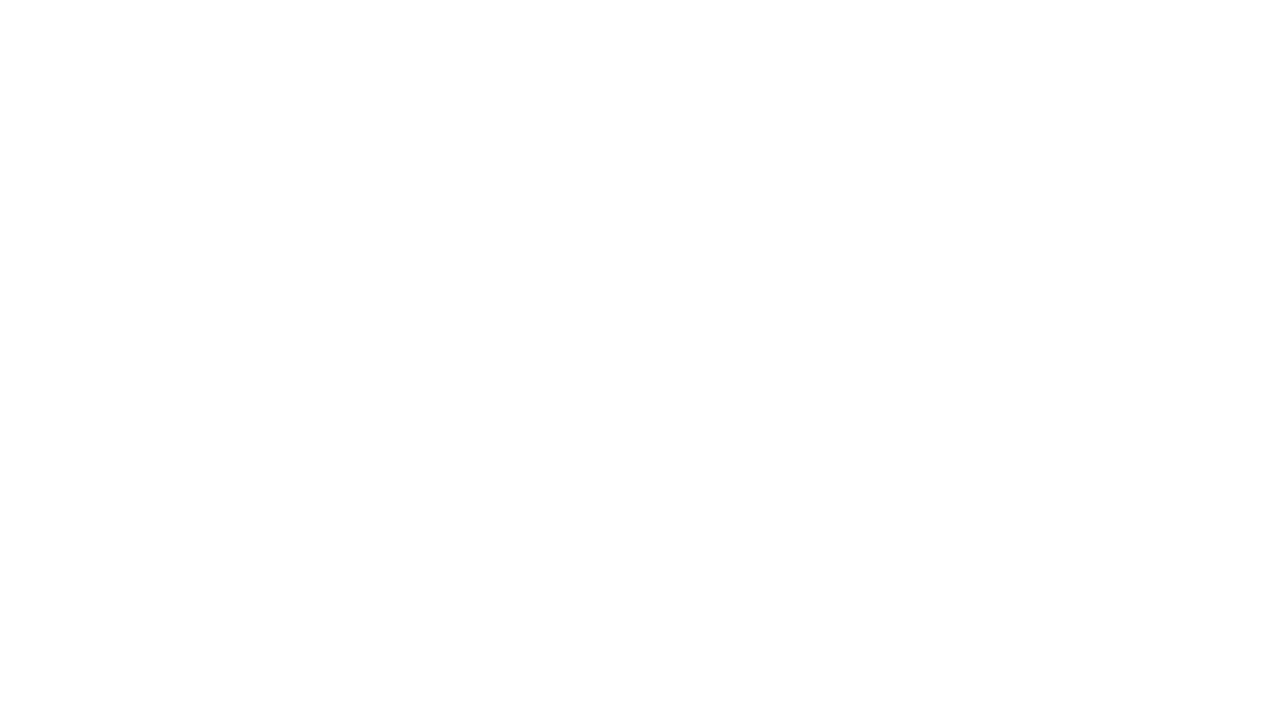
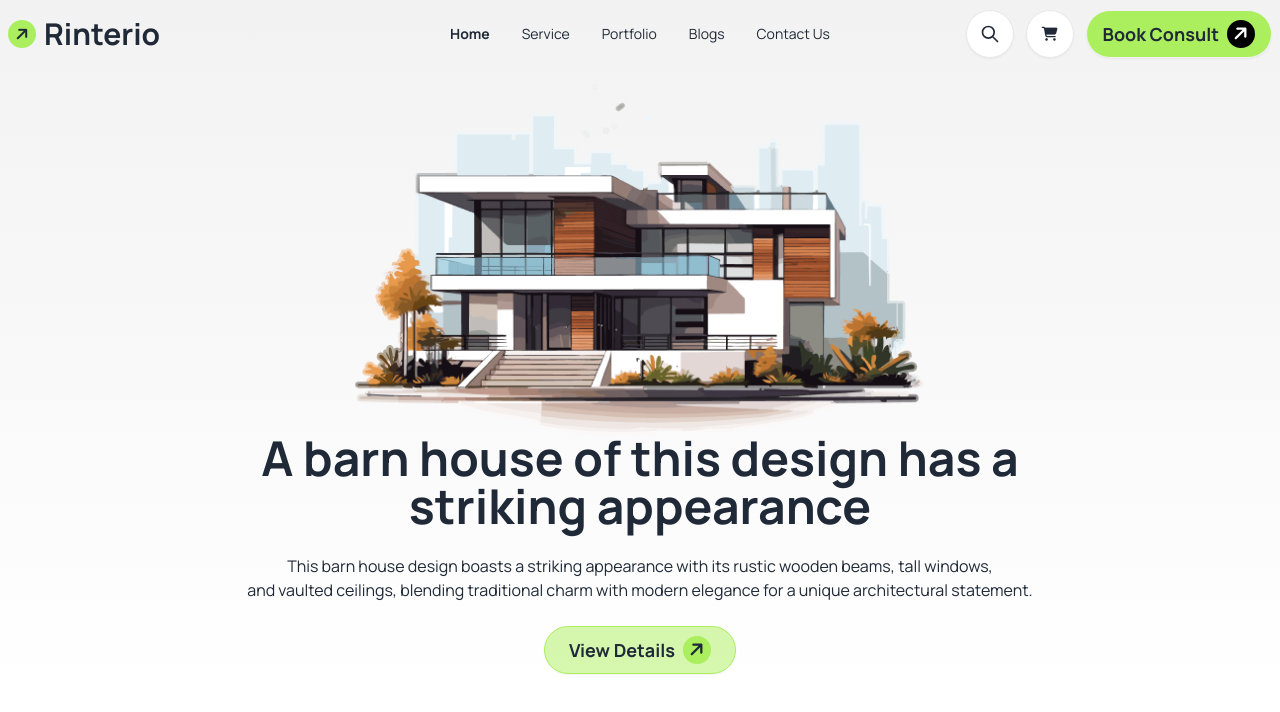
Before and after one commit to tahminatanjidamiti/my-third-assignment, a plain HTML site: page index.html in a window 1280 px wide. Drawn offline with nearby package versions, Linux system fonts and the light colour scheme.

Commit message:
added navbar and banner sections

```diff
--- a/index.html
+++ b/index.html
@@ -1,5 +1,6 @@
 <!DOCTYPE html>
 <html lang="en">
+
 <head>
   <meta charset="UTF-8">
   <meta name="viewport" content="width=device-width, initial-scale=1.0">
@@ -24,18 +25,75 @@
         extend: {
           colors: {
             clifford: '#da373d',
+            'house-primary': '#ABEF5F',
           }
         }
       }
     }
   </script>
 </head>
+
 <body class="font-manrope">
   <!-- header section -->
-     <header></header>
+  <header class="mb-24 bg-gradient-to-b from-base-200 to-white">
+    <nav class="container mx-auto">
+      <div class="navbar">
+        <div class="navbar-start gap-2">
+          <i
+            class="fa-solid fa-arrow-right w-7 h-7 bg-house-primary inline-flex -rotate-45  rounded-full justify-center items-center"></i>
+          <h3 class="text-3xl font-bold">Rinterio</h3>
+        </div>
+        <div class="navbar-center hidden lg:flex">
+          <ul class="menu menu-horizontal px-1">
+            <li class="font-bold"><a>Home</a></li>
+            <li><a>Service</a></li>
+            <li><a>Portfolio</a></li>
+            <li><a>Blogs</a></li>
+            <li><a>Contact Us</a></li>
+          </ul>
+        </div>
+        <div class="navbar-end gap-3">
+          <button class="btn btn-circle hidden bg-white border-[#E9E9E9] md:flex">
+            <svg xmlns="http://www.w3.org/2000/svg" class="h-5 w-5" fill="none" viewBox="0 0 24 24"
+              stroke="currentColor">
+              <path stroke-linecap="round" stroke-linejoin="round" stroke-width="2"
+                d="M21 21l-6-6m2-5a7 7 0 11-14 0 7 7 0 0114 0z" />
+            </svg>
+          </button>
+          <button class="btn btn-circle hidden bg-white border-[#E9E9E9] md:flex">
+            <i class="fa-solid fa-cart-shopping"></i>
+          </button>
+          <a class="btn bg-house-primary font-bold text-lg rounded-3xl hidden md:flex">Book Consult <i
+              class="fa-solid fa-arrow-right w-7 h-7 bg-black text-white inline-flex -rotate-45  rounded-full justify-center items-center"></i></a>
+          <button class="btn btn-circle  bg-white border-[#E9E9E9] lg:hidden">
+            <svg xmlns="http://www.w3.org/2000/svg" fill="none" viewBox="0 0 24 24"
+              class="inline-block h-5 w-5 stroke-current">
+              <path stroke-linecap="round" stroke-linejoin="round" stroke-width="2" d="M4 6h16M4 12h16M4 18h16"></path>
+            </svg>
+          </button>
+        </div>
+      </div>
+    </nav>
+    <!-- banner section -->
+    <div class="hero container mx-auto">
+      <div class="hero-content text-center">
+        <div>
+          <div><img class="items-center justify-center mx-auto" src="assets/banner.png" alt="Barn house picture coming soon"></div>
+          <h1 class="text-5xl font-bold">A barn house of this design has a <br> striking appearance</h1>
+          <p class="py-6">
+            This barn house design boasts a striking appearance with its rustic wooden beams, tall windows, <br> and vaulted
+            ceilings, blending traditional charm with modern elegance for a unique architectural statement.
+          </p>
+          <button class="btn font-bold text-lg rounded-3xl border-[#ABEF5F] bg-[#ABEF5F80] content-center px-16 py-4 md:px-6 md:py-3">View Details <i
+              class="fa-solid fa-arrow-right w-7 h-7 bg-house-primary inline-flex -rotate-45  rounded-full justify-center items-center"></i></button>
+        </div>
+      </div>
+    </div>
+  </header>
   <!-- main section -->
   <main></main>
   <!-- footer section -->
   <footer></footer>
 </body>
+
 </html>
```
Lines whose indentation alone changed are shown as unchanged.
